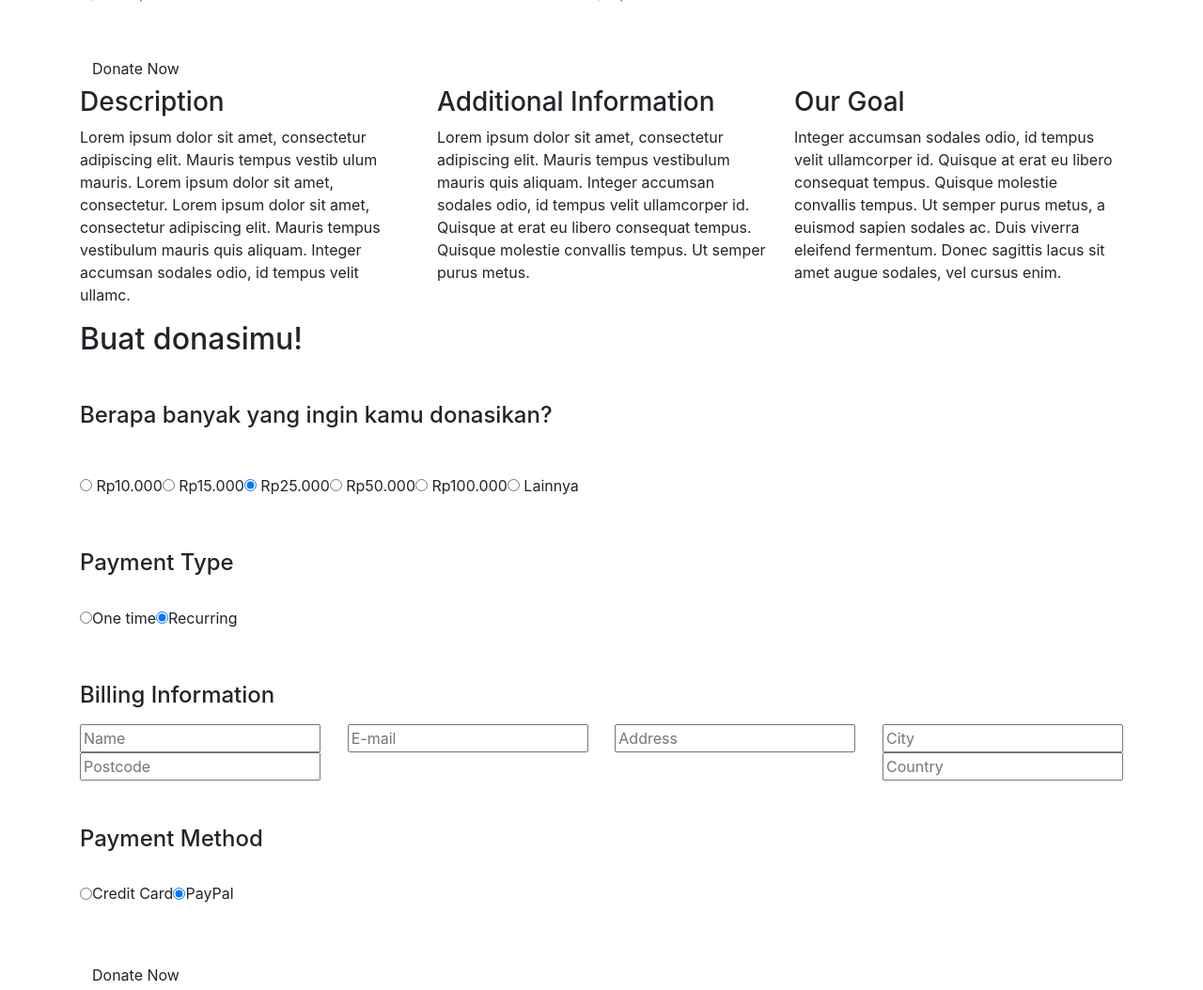
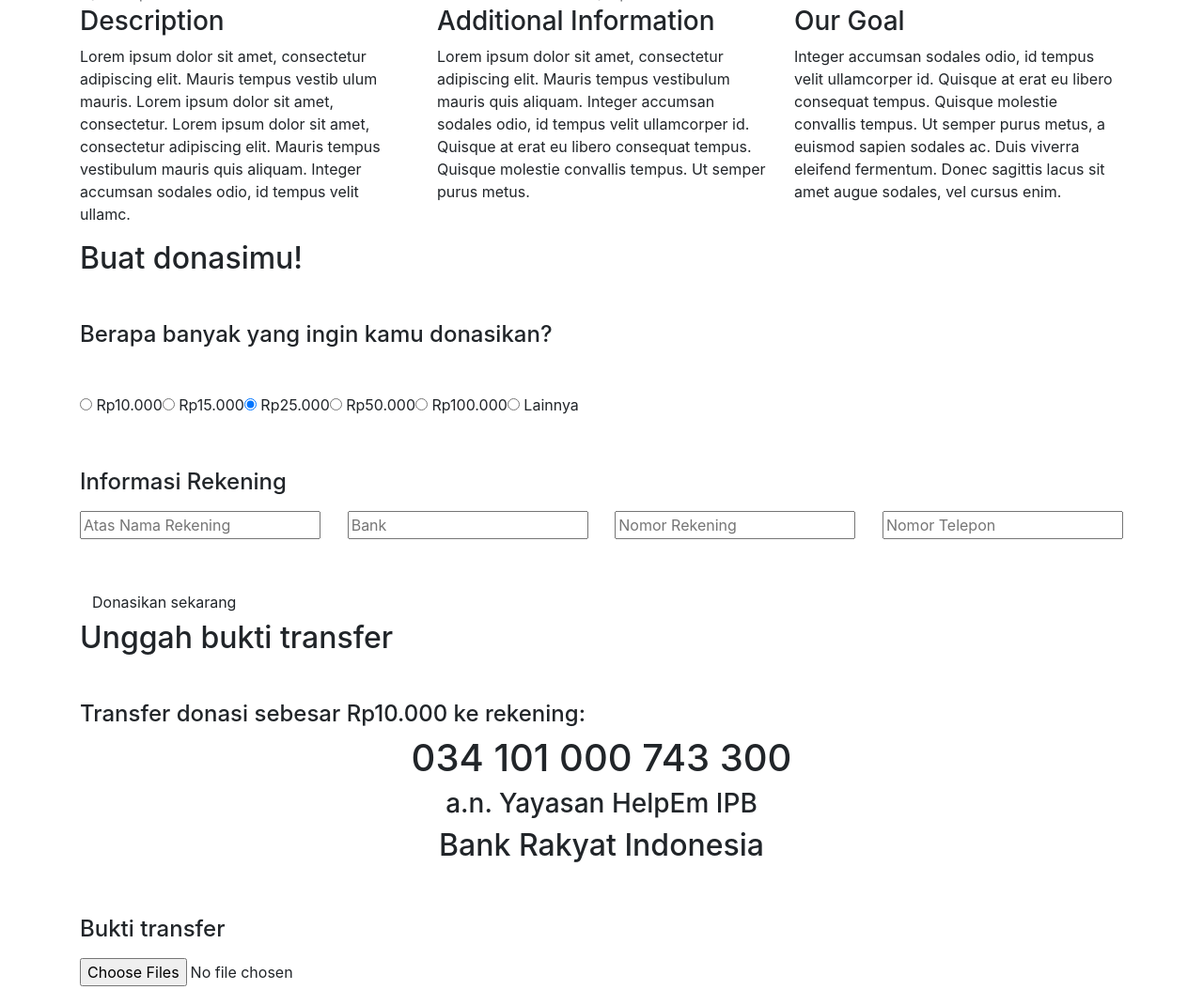
Before and after one commit to faridmarzuq98/donasi, a Django app: page /single-causes/ in a window 1280 px wide. Shown: the part 657-1711 px from the top of the page at 94% size. Run offline with Django 3.2, Linux system fonts and the light colour scheme; some libraries are stand-ins or nearby versions.

Commit message:
add form bukti transfer

```diff
--- a/donasi/templates/usr/single-causes.html
+++ b/donasi/templates/usr/single-causes.html
@@ -46,9 +46,6 @@
                         </div><!-- .fund-raised-details -->
                     </div><!-- .fund-raised -->
 
-                    <div class="entry-footer mt-5">
-                        <a href="#" class="btn gradient-bg">Donate Now</a>
-                    </div><!-- .entry-footer -->
                 </div><!-- .col -->
 
                 <div class="col-12 col-lg-5 order-1 order-lg-2">
@@ -129,62 +126,52 @@
                             </label>
                         </div>
 
-                        <div class="payment-type d-flex flex-wrap align-items-center">
-                            <h4 class="w-100 mt-5">Payment Type</h4>
+                        <div class="billing-information  d-flex flex-wrap justify-content-between align-items-center">
+                            <h4 class="w-100 mt-5 mb-3">Informasi Rekening</h4>
 
-                            <label class="d-flex align-items-center mt-4">
-                                <input type="radio" name="payment_type" value="One time" />
-                                <span class="payment-type-radio"></span>
-                                <span class="centered-dot"></span>
-
-                                One time
-                            </label>
-
-                            <label class="d-flex align-items-center mt-4">
-                                <input type="radio" name="payment_type" value="Recurring" checked="checked" />
-                                <span class="payment-type-radio"></span>
-                                <span class="centered-dot"></span>
-
-                                Recurring
-                            </label>
+                            <input type="text" placeholder="Atas Nama Rekening">
+                            <input type="text" placeholder="Bank">
+                            <input type="text" placeholder="Nomor Rekening">
+                            <input type="text" placeholder="Nomor Telepon">
                         </div>
 
-                        <div class="billing-information  d-flex flex-wrap justify-content-between align-items-center">
-                            <h4 class="w-100 mt-5 mb-3">Billing Information</h4>
 
-                            <input type="text" placeholder="Name">
-                            <input type="email" placeholder="E-mail">
-                            <input type="text" placeholder="Address">
-                            <input type="text" placeholder="City">
-                            <input type="number" placeholder="Postcode">
-                            <input type="text" placeholder="Country">
-                        </div>
-
-                        <div class="payment-type d-flex flex-wrap align-items-center">
-                            <h4 class="w-100 mt-5">Payment Method</h4>
-
-                            <label class="d-flex align-items-center mt-4">
-                                <input type="radio" name="payment_method" value="Credit Card" />
-                                <span class="payment-type-radio"></span>
-                                <span class="centered-dot"></span>
-
-                                Credit Card
-                            </label>
-
-                            <label class="d-flex align-items-center mt-4">
-                                <input type="radio" name="payment_method" value="PayPal" checked="checked" />
-                                <span class="payment-type-radio"></span>
-                                <span class="centered-dot"></span>
-
-                                PayPal
-                            </label>
-                        </div>
-
-                        <input class="btn gradient-bg mt-5" type="submit" value="Donate Now">
+                        <input class="btn gradient-bg mt-5" type="submit" value="Donasikan sekarang">
                     </form>
                 </div>
             </div>
         </div>
     </div>
 
+    <div class="container">
+        <div class="row">
+            <div class="col-12">
+                <div class="donation-form-wrap">
+                    <h2>Unggah bukti transfer</h2>
+
+                    <h4 class="mt-5">Transfer donasi sebesar Rp10.000 ke rekening:</h4>
+
+                    <div class="section-heading" align="center">
+                        <h1 class="donate-amount">034 101 000 743 300</h1>
+                        <h3>a.n. Yayasan HelpEm IPB</h3>
+                        <h2>Bank Rakyat Indonesia</h2>
+                    </div><!-- .section-heading -->
+
+
+                        <div class="billing-information  d-flex flex-wrap justify-content-between align-items-center">
+                            <h4 class="w-100 mt-5 mb-3">Bukti transfer</h4>
+
+                            <input  type="file" id="fileinput" multiple="multiple" accept="image/*" />
+
+                        </div>
+
+
+                        <input class="btn gradient-bg mt-5" type="submit" value="Unggah">
+                    </form>
+                </div>
+            </div>
+        </div>
+    </div>
+
+
 {% endblock content %}
--- a/donasi/views.py
+++ b/donasi/views.py
@@ -42,7 +42,7 @@ def portfolio(request):
     return render(request, 'usr/portfolio.html')
 
 def single_causes(request):
-    return render(request, 'usr/single-causes.html')
+    return render(request, 'usr/single-causes.html', {'nbar': 'campaign'})
 
 def profile(request):
     return render(request, 'usr/profile.html', {'nbar': 'profile'})
```
